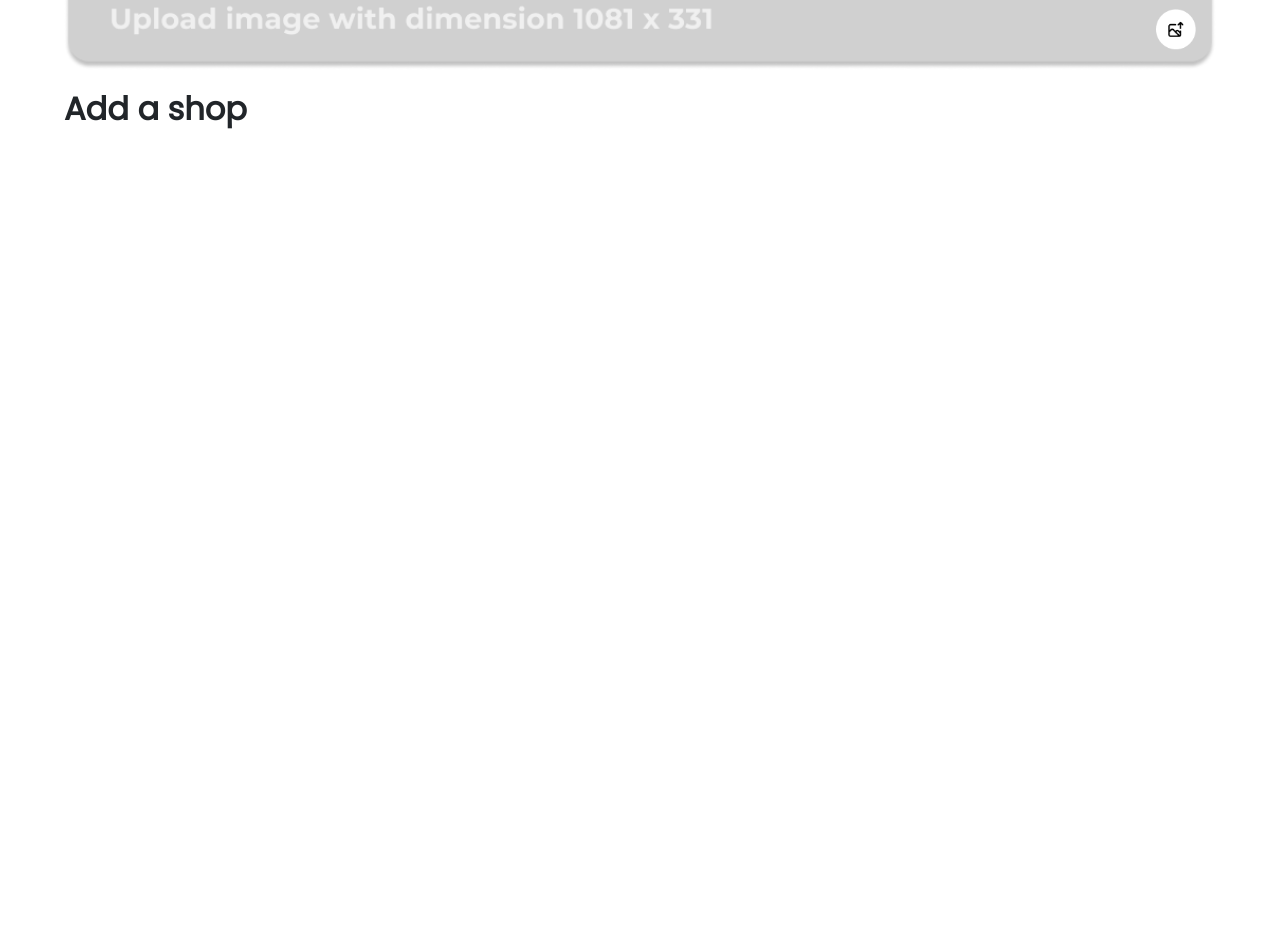
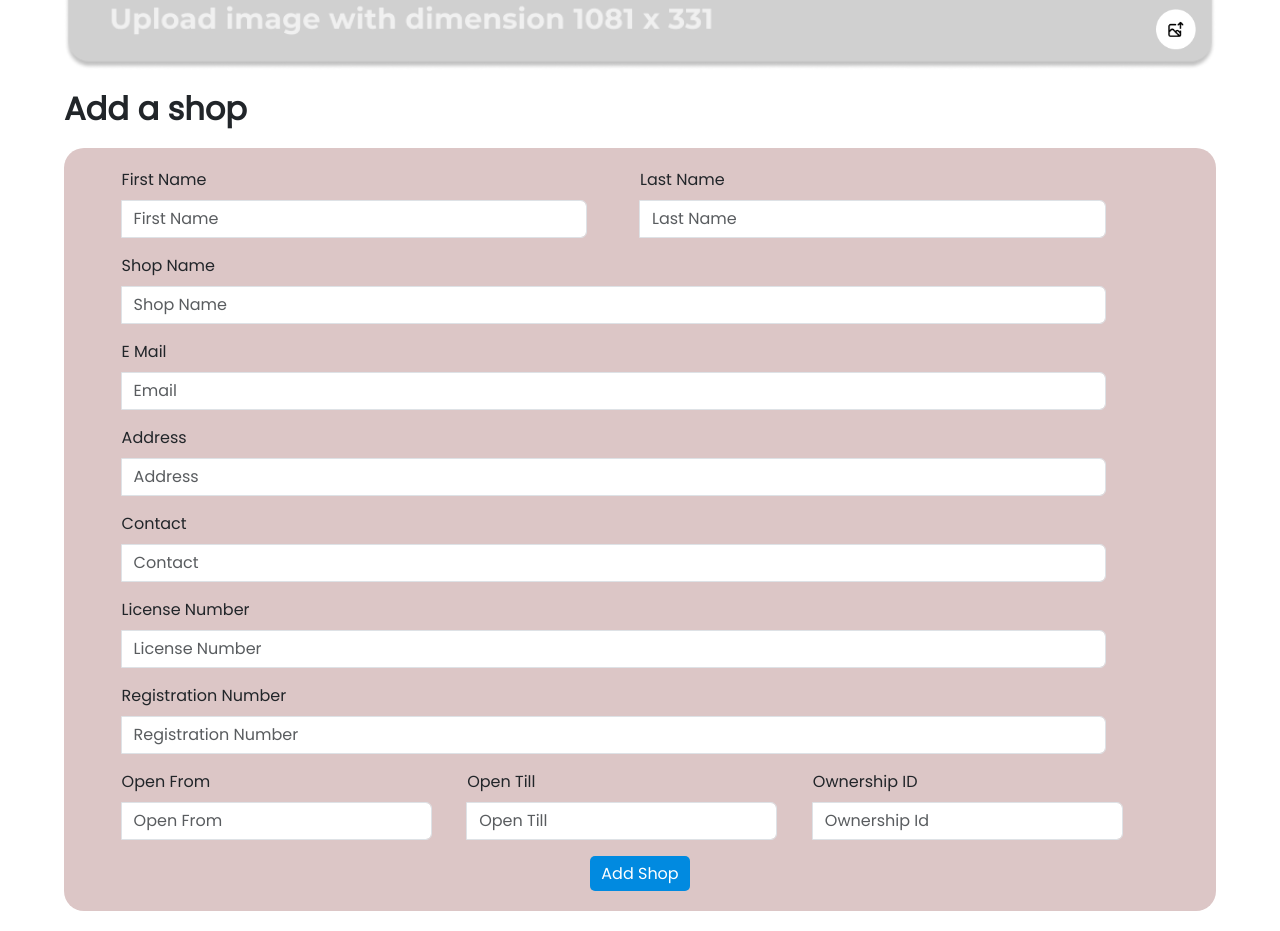
Before and after one commit to soumyasics/Petshop-Frontend, a React (Create React App) app: page /petshop/add-pet in a window 1280 px wide. Shown: the part 380-1311 px from the top of the page. Before the commit the page ends 800 px from the top, so only its background shows below. Built offline with nearby package versions, Linux system fonts and the light colour scheme.

Commit message:
add-pet UI design is in progress

```diff
--- a/src/Pages/PetShop/AddPet/AddPet.css
+++ b/src/Pages/PetShop/AddPet/AddPet.css
@@ -1,15 +1,16 @@
+
 .add-pet-navbar {
   display: flex;
   height: 50px;
   width: 100%;
-  padding-left: 50px;
+  padding-left: 72px;
   box-sizing: border-box;
   justify-content: space-between;
   align-items: center;
   padding-right: 50px;
   margin: auto;
   box-shadow: rgba(50, 50, 93, 0.25) 0px 6px 12px -2px,
-    rgba(0, 0, 0, 0.3) 0px 3px 7px -3px;
+  rgba(0, 0, 0, 0.3) 0px 3px 7px -3px;
   padding-bottom: 20px;
   margin-top: 20px;
 }
@@ -82,3 +83,59 @@
   font-size: 2rem;
   font-weight: 800;
 }
+
+.add-pet-form-container >form {
+  margin-bottom: 20px;
+  width: 100%;
+  background-color: rgb(220, 198, 198);
+  padding: 20px 5%;
+  box-sizing: border-box;
+}
+
+.add-pet-user-input >input {
+  margin-left: 20px;
+}
+
+.add-pet-name-container {
+  display: flex;
+}
+.add-pet-name-container>input{
+  width: 50%!important;
+}
+.add-pet-user-input {
+  display: flex;
+  flex-direction: column;
+}
+
+#add-pet-form {
+  margin-top: 20px;
+  border-radius: 20px;
+}
+
+#add-pet-form .add-pet-name-container input {
+  width: 90%;
+}
+
+#add-pet-form>input {
+  width: 100%;
+}
+
+#add-pet-form >.add-pet-user-input input{
+  width: 95%;
+}
+
+.add-pet-btn-box {
+  display: flex;
+  justify-content: center;
+  align-items: center;
+}
+
+#add-pet-form >div> input[type='submit'] {
+  background-color: #018ae0;
+  color: white;
+  width: 100px;
+  height: 35px;
+  margin: auto;
+  border: none;
+  border-radius: 5px;
+}
--- a/src/Pages/PetShop/AddPet/AddPet.jsx
+++ b/src/Pages/PetShop/AddPet/AddPet.jsx
@@ -3,6 +3,8 @@ import { CgProfile } from "react-icons/cg";
 import imgUploadPlaceholder from "../../../Assets/PlaceholderImage.png";
 import uploadImageIcon from "../../../Assets/upload-img-icon.png";
 import "./AddPet.css";
+import { InputGroup } from "react-bootstrap";
+import { Form } from "react-bootstrap";
 const AddPet = () => {
   return (
     <>
@@ -25,15 +27,131 @@ const AddPet = () => {
       </div>
 
       <div className="add-pet-header-img">
-        <img className="add-pet-placeholder-img" src={imgUploadPlaceholder} alt="women" />
-        <img className="add-pet-upload-img-icon" src={uploadImageIcon} alt="upload-img-iconn" />
+        <img
+          className="add-pet-placeholder-img"
+          src={imgUploadPlaceholder}
+          alt="women"
+        />
+        <img
+          className="add-pet-upload-img-icon"
+          src={uploadImageIcon}
+          alt="upload-img-iconn"
+        />
       </div>
 
       <div className="add-pet-form-container">
         <h2>Add a shop</h2>
-        <form >
+        <form id="add-pet-form">
+          <div className="add-pet-name-container">
+            <InputGroup className="mb-3 add-pet-user-input">
+              <Form.Label> First Name</Form.Label>
 
+              <Form.Control
+                placeholder="First Name"
+                aria-label="firstname"
+                aria-describedby="basic-addon1"
+              />
+            </InputGroup>
 
+            <InputGroup className="mb-3 add-pet-user-input">
+              <Form.Label> Last Name</Form.Label>
+
+              <Form.Control
+                placeholder="Last Name"
+                aria-label="lastname"
+                aria-describedby="basic-addon1"
+              />
+            </InputGroup>
+          </div>
+
+          <InputGroup className="mb-3 add-pet-user-input">
+            <Form.Label> Shop Name</Form.Label>
+
+            <Form.Control
+              placeholder="Shop Name"
+              aria-label="shop-name"
+              aria-describedby="basic-addon1"
+            />
+          </InputGroup>
+          <InputGroup className="mb-3 add-pet-user-input">
+            <Form.Label> E Mail</Form.Label>
+
+            <Form.Control
+              placeholder="Email"
+              aria-label="email"
+              aria-describedby="basic-addon1"
+            />
+          </InputGroup>
+          <InputGroup className="mb-3 add-pet-user-input">
+            <Form.Label> Address</Form.Label>
+
+            <Form.Control
+              placeholder="Address"
+              aria-label="address"
+              aria-describedby="basic-addon1"
+            />
+          </InputGroup>
+          <InputGroup className="mb-3 add-pet-user-input">
+            <Form.Label> Contact</Form.Label>
+
+            <Form.Control
+              placeholder="Contact"
+              aria-label="contact"
+              aria-describedby="basic-addon1"
+            />
+          </InputGroup>
+          <InputGroup className="mb-3 add-pet-user-input">
+            <Form.Label> License Number</Form.Label>
+
+            <Form.Control
+              placeholder="License Number"
+              aria-label="License Number"
+              aria-describedby="basic-addon1"
+            />
+          </InputGroup>
+          <InputGroup className="mb-3 add-pet-user-input">
+            <Form.Label> Registration Number</Form.Label>
+
+            <Form.Control
+              placeholder="Registration Number"
+              aria-label="Registration Number"
+              aria-describedby="basic-addon1"
+            />
+          </InputGroup>
+
+          <div className="add-pet-name-container">
+            <InputGroup className="mb-3 add-pet-user-input">
+              <Form.Label> Open From</Form.Label>
+
+              <Form.Control
+                placeholder="Open From"
+                aria-label="Open From"
+                aria-describedby="basic-addon1"
+              />
+            </InputGroup>
+
+            <InputGroup className="mb-3 add-pet-user-input">
+              <Form.Label> Open Till</Form.Label>
+
+              <Form.Control
+                placeholder="Open Till"
+                aria-label="Open Till"
+                aria-describedby="basic-addon1"
+              />
+            </InputGroup>
+            <InputGroup className="mb-3 add-pet-user-input">
+              <Form.Label> Ownership ID</Form.Label>
+
+              <Form.Control
+                placeholder="Ownership Id"
+                aria-label="Ownership Id"
+                aria-describedby="basic-addon1"
+              />
+            </InputGroup>
+          </div>
+          <div className="add-pet-btn-box">
+            <input type="submit" value="Add Shop" />
+          </div>
         </form>
       </div>
     </>
```
Also changed, not shown: src/Pages/PetShop/PetShopLogin/PetShopLogin.jsx (renamed from src/Pages/PetShop/PetShopLogin.jsx, +6 -6 lines), src/Pages/PetShop/PetShopLogin/PetShopLogin.css (renamed from src/Pages/PetShop/PetShopLogin.css).
